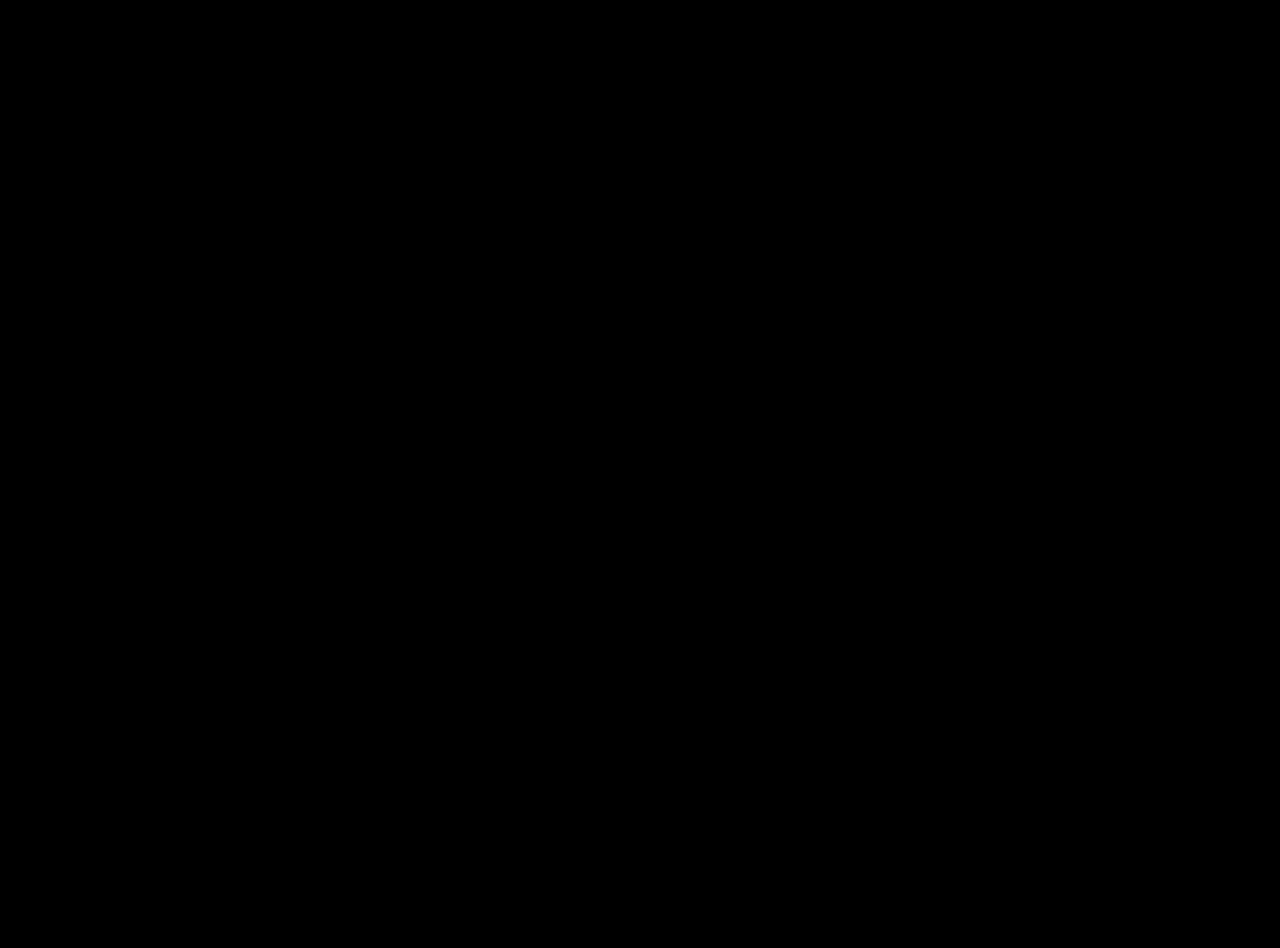
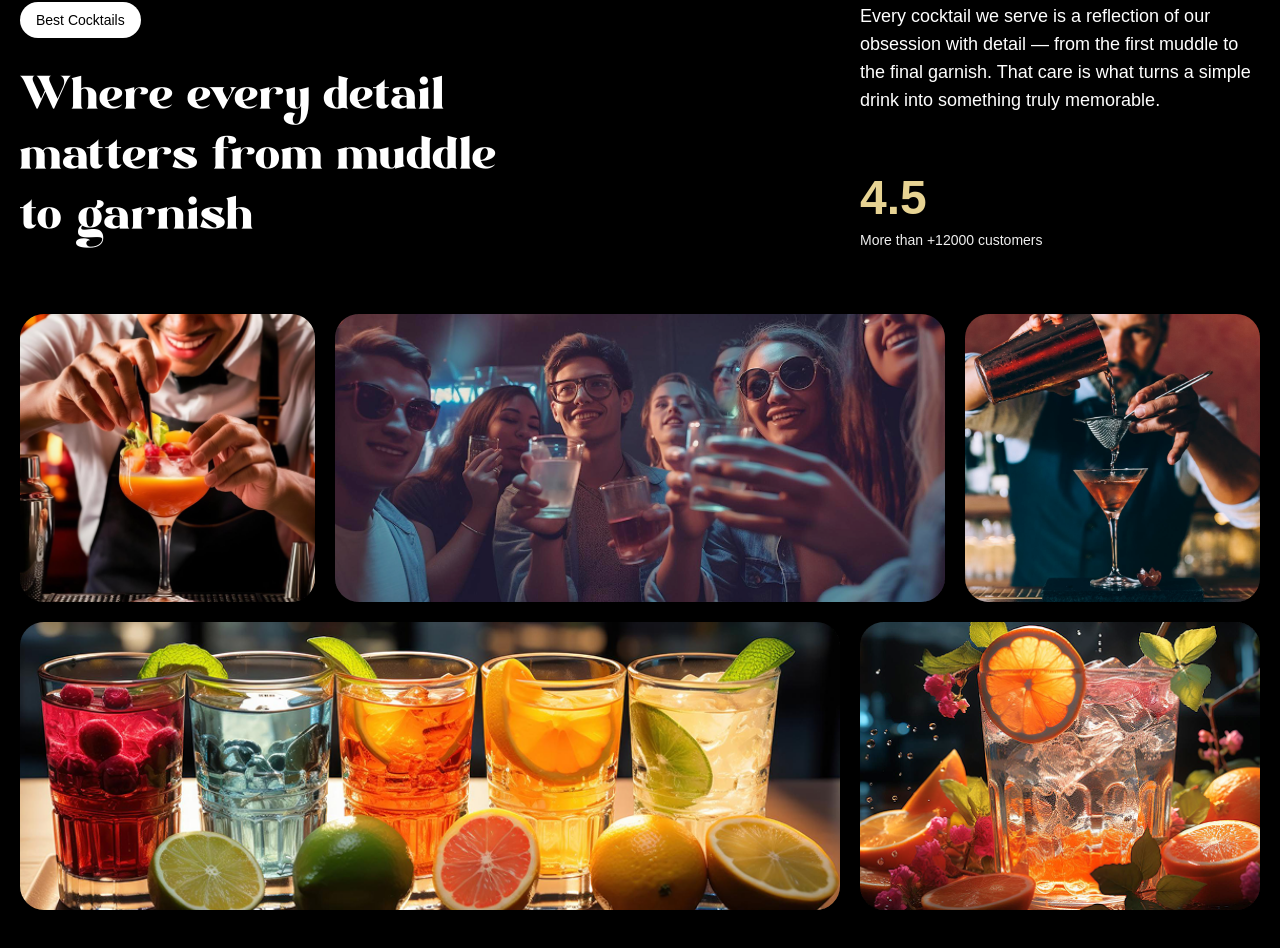
Before and after one commit to Intel0503/GSAP_Landing_Page, a React (Vite) app: page / in a window 1280 px wide. Shown: the part 1710-2658 px from the top of the page. Before the commit the page ends 1600 px from the top, so only its background shows below. Built offline with nearby package versions, Linux system fonts and the light colour scheme; a web font is replaced by a local one.

Commit message:
Added about section

```diff
--- a/src/App.jsx
+++ b/src/App.jsx
@@ -3,6 +3,7 @@
 import Navbar from "./components/Navbar";
 import Hero from "./components/Hero";
 import Cocktails from "./components/Cocktails";
+import About from "./components/About";
 
 gsap.registerPlugin(ScrollTrigger, SplitText);
 
@@ -12,6 +13,7 @@
       <Navbar />
       <Hero />
       <Cocktails />
+      <About />
     </main>
   );
 };
--- /dev/null
+++ b/src/components/About.jsx
@@ -0,0 +1,100 @@
+import { useGSAP } from "@gsap/react";
+import gsap from "gsap";
+import { SplitText } from "gsap/all";
+
+const About = () => {
+  useGSAP(() => {
+    const titleSplit = SplitText.create("#about h2", {
+      type: "words",
+    });
+
+    const scrollTimeLine = gsap.timeline({
+      ScrollTrigger: {
+        trigger: "#about",
+        start: "top center",
+      },
+    });
+
+    scrollTimeLine
+      .from(titleSplit.words, {
+        opacity: 0,
+        duration: 1,
+        yPercent: 100,
+        ease: "expo.out",
+        stagger: 0.02,
+      })
+      .from(
+        ".top-grid div, .bottom-grid div",
+        {
+          opacity: 0,
+          duration: 1,
+          ease: "power1.inOut",
+          stagger: 0.04,
+        },
+        "-=0.5"
+      );
+  });
+
+  return (
+    <div id="about">
+      <div className="mb-16 md:px-0 px-5">
+        <div className="content">
+          <div className="md:col-span-8">
+            <p className="badge">Best Cocktails</p>
+            <h2>
+              Where every detail matters{" "}
+              <span className="text-white">from muddle to garnish</span>
+            </h2>
+          </div>
+          <div className="sub-content">
+            <p>
+              Every cocktail we serve is a reflection of our obsession with
+              detail — from the first muddle to the final garnish. That care is
+              what turns a simple drink into something truly memorable.
+            </p>
+            <div>
+              <p className="md:text-3xl text-xl font-bold">
+                <span>4.5</span>
+              </p>
+              <p className="text-sm text-white-100">
+                More than +12000 customers
+              </p>
+            </div>
+          </div>
+        </div>
+      </div>
+
+      <div className="top-grid">
+        <div className="md:col-span-3">
+          <div className="noisy">
+            <img src="/images/abt1.png" alt="grid-img-1" />
+          </div>
+        </div>
+        <div className="md:col-span-6">
+          <div className="noisy">
+            <img src="/images/abt2.png" alt="grid-img-2" />
+          </div>
+        </div>
+        <div className="md:col-span-3">
+          <div className="noisy">
+            <img src="/images/abt5.png" alt="grid-img-5" />
+          </div>
+        </div>
+      </div>
+      <div className="bottom-grid">
+        <div className="md:col-span-8">
+          <div className="noisy">
+            <img src="/images/abt3.png" alt="grid-img-3" />
+          </div>
+        </div>
+        <div className="md:col-span-4">
+          <div className="noisy">
+            <img src="/images/abt4.png" alt="grid-img-4" />
+          </div>
+        </div>
+      </div>
+    </div>
+  );
+};
+
+export default About;
```
